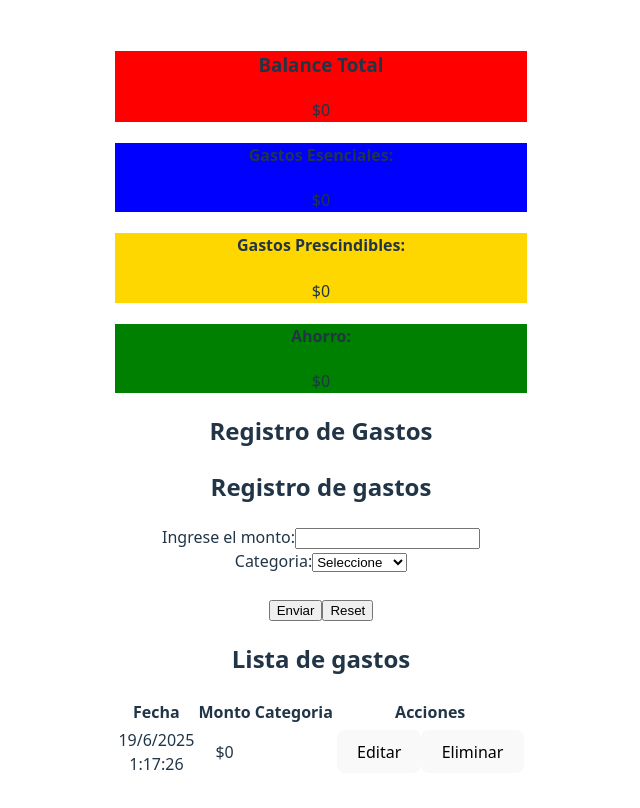
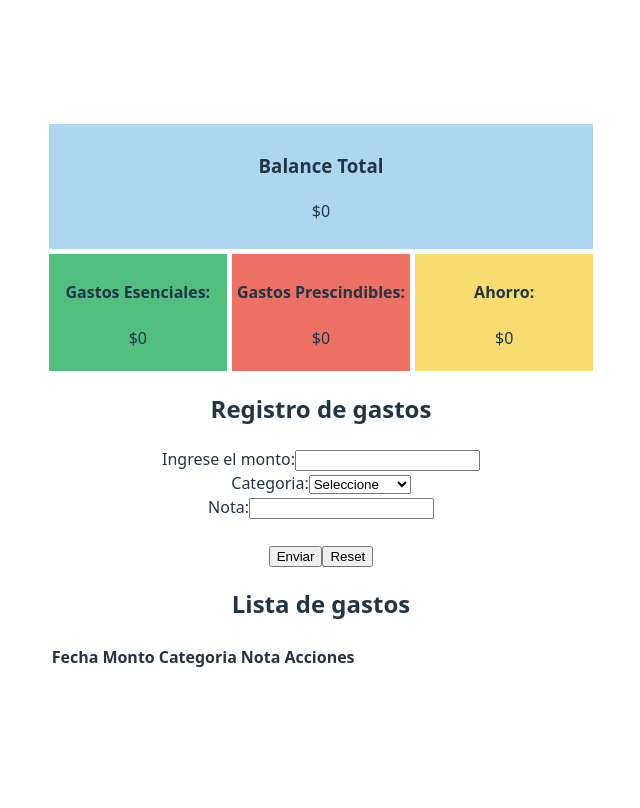
Before and after one commit to diegomtnfranco/registro-de-gastos, a React (Vite) app: page / in a window 1280 px wide. Shown: the top 808 px of the page, without its empty margins (319-959 px from the left). Built offline with nearby package versions, Linux system fonts and the light colour scheme.

Commit message:
Commit 0.0.4
1.Se agrego Ingreso como categoria

2.Se agrego campo NOTA

3. Se modifico la funcion CalcularGastos() para que el monto total se divida en tres categorias, y los gastos se dividan segun la categoria

```diff
--- a/src/components/CRUD.jsx
+++ b/src/components/CRUD.jsx
@@ -5,12 +5,7 @@ import Formulario from "./Formulario";
 import Tabla from "./Tabla";
 import Pantalla from "./Pantalla";
 
-const DatosInicialesDb = [
-    {
-        id: null,
-        monto: "0",
-    },
-];
+const DatosInicialesDb = [];
 
 const FormCrudApp = () => {
     const [db, setDataBase] = useState(DatosInicialesDb);
@@ -36,21 +31,30 @@ const FormCrudApp = () => {
     //Funcion para calcular el monto de cada una de las categorias
     const calcularTotales = () => {
 
-        const total = db.reduce((acc, el) => acc + parseFloat(el.monto), 0);
+        const ingresos = db
+            .filter((el) => el.categoria === 'Ingreso')
+            .reduce((acc, el) => acc + parseFloat(el.monto), 0);
+
         const esenciales = db
-            .filter((el) => el.categoria === 'esencial')
+            .filter((el) => el.categoria === 'Esenciales')
             .reduce((acc, el) => acc + parseFloat(el.monto), 0);
         const prescindibles = db
-            .filter((el) => el.categoria === 'prescindibles')
+            .filter((el) => el.categoria === 'Prescindibles')
             .reduce((acc, el) => acc + parseFloat(el.monto), 0);
         const ahorro = db
-            .filter((el) => el.categoria === 'ahorro')
+            .filter((el) => el.categoria === 'Ahorro')
             .reduce((acc, el) => acc + parseFloat(el.monto), 0);
 
-        return { total, esenciales, prescindibles, ahorro };
+        const total = ingresos - esenciales - prescindibles - ahorro;
+
+        const gastosEsenciales = ingresos * 0.5 - esenciales;
+        const gastosPrescindibles = ingresos * 0.3 - prescindibles;
+        const gastosAhorro = ingresos * 0.2 - ahorro;
+
+        return { total, gastosEsenciales, gastosPrescindibles, gastosAhorro };
     }
 
-    const { total, esenciales, prescindibles, ahorro } = calcularTotales();
+    const { total, gastosEsenciales, gastosPrescindibles, gastosAhorro } = calcularTotales();
 
 
     //Componentes a mostrar por pantalla con sus propiedades
@@ -58,11 +62,10 @@ const FormCrudApp = () => {
         <>
             <Pantalla
                 total={total}
-                escenciales={esenciales}
-                prescindibles={prescindibles}
-                ahorro={ahorro}
+                esenciales={gastosEsenciales}
+                prescindibles={gastosPrescindibles}
+                ahorro={gastosAhorro}
             />
-            <h2>Registro de Gastos</h2>
             <Formulario
                 CrearDatos={CrearDatos}
                 ActualizarDatos={ActualizarDatos}
--- a/src/components/Formulario.jsx
+++ b/src/components/Formulario.jsx
@@ -5,6 +5,7 @@ const ValorInicialDb = {
   id: null,
   monto: "",
   categoria: "",
+  nota: ""
 };
 
 const Formulario = ({
@@ -37,7 +38,7 @@ const Formulario = ({
   //  Funcion que se ejecuta al presionar el boton submit
   const handleSubmit = (e) => {
     e.preventDefault();
-    if (!form.monto || !form.categoria) {
+    if (!form.monto || !form.categoria || !form.nota || form.monto <= 0) {
       e.preventDefault();
       alert("Monto vacio: Añada un monto a su registro y seleccione una categoria.");
       return;
@@ -80,10 +81,23 @@ const Formulario = ({
             Categoria:
             <select name="categoria" value={form.categoria} onChange={handleChange}>
               <option value="">Seleccione</option>
-              <option value="esencial">Esencial</option>
-              <option value="prescindible">Prescindible</option>
-              <option value="ahorro">Ahorro</option>
+              <option value="Ingreso">Ingreso</option>
+              <option value="Esenciales">Esenciales</option>
+              <option value="Prescindibles">Prescindibles</option>
+              <option value="Ahorro">Ahorro</option>
             </select>
+          </label>
+        </article>
+
+        <article>
+          <label>
+            Nota:
+            <input
+              type="text"
+              name="nota"
+              min={"0"}
+              onChange={handleChange}
+              value={form.nota} />
           </label>
         </article>
 
--- a/src/components/Pantalla.jsx
+++ b/src/components/Pantalla.jsx
@@ -1,31 +1,35 @@
 import React from "react";
-const Pantalla = ({ total, escenciales, prescindibles, ahorro }) => {
+const Pantalla = ({ total, esenciales, prescindibles, ahorro }) => {
   return (
     <>
-      <article>
-        {/* Contenedor de la pantalla */}
-        <div style={{ backgroundColor: "red" }}>
-          {/*Contenedor pantalla principal  */}
+      <article style={{ display: "grid", gap: "5px" }}>
+        {/* Primera fila: Total */}
+        <div style={{ backgroundColor: "#aed6f1", padding: "10px", textAlign: "center" }}>
           <h3>Balance Total</h3>
           <p>${total}</p>
         </div>
 
-        <div>
-          {/* Contenedor division de pantallas mas pequeñas */}
-          <div style={{ backgroundColor: "blue" }}>
+        {/* Segunda fila: 3 columnas */}
+        <div
+          style={{
+            display: "grid",
+            gridTemplateColumns: "repeat(3, 1fr)",
+            gap: "5px",
+          }}
+        >
+          <div style={{ backgroundColor: "#52be80", padding: "5px", textAlign: "center" }}>
             <h4>Gastos Esenciales:</h4>
-            <p>${escenciales}</p>
+            <p>${esenciales}</p>
           </div>
-          <div style={{ backgroundColor: "gold" }}>
+          <div style={{ backgroundColor: "#ec7063", padding: "5px", textAlign: "center" }}>
             <h4>Gastos Prescindibles:</h4>
             <p>${prescindibles}</p>
           </div>
-          <div style={{ backgroundColor: "green" }}>
+          <div style={{ backgroundColor: "#f7dc6f", padding: "5px", textAlign: "center" }}>
             <h4>Ahorro:</h4>
             <p>${ahorro}</p>
           </div>
         </div>
-
       </article>
     </>
   );
--- a/src/components/Tabla.jsx
+++ b/src/components/Tabla.jsx
@@ -11,6 +11,7 @@ const Tabla = ({ data, setEditarDatos, eliminarDatos }) => {
             <th>Fecha</th>
             <th>Monto</th>
             <th>Categoria</th>
+            <th>Nota</th>
             <th>Acciones</th>
           </tr>
         </thead>
--- a/src/components/TablaFila.jsx
+++ b/src/components/TablaFila.jsx
@@ -9,6 +9,7 @@ const TablaFila = ({ row, setEditarDatos, eliminarDatos }) => {
 
       <td>${row.monto}</td>
       <td>{row.categoria}</td>
+      <td>{row.nota}</td>
       <td>
         <button onClick={() => setEditarDatos(row)}>Editar</button>
         <button onClick={() => eliminarDatos(row.id)}>Eliminar</button>
```
